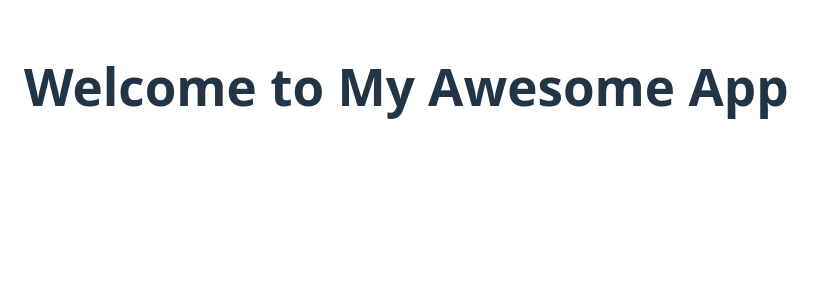
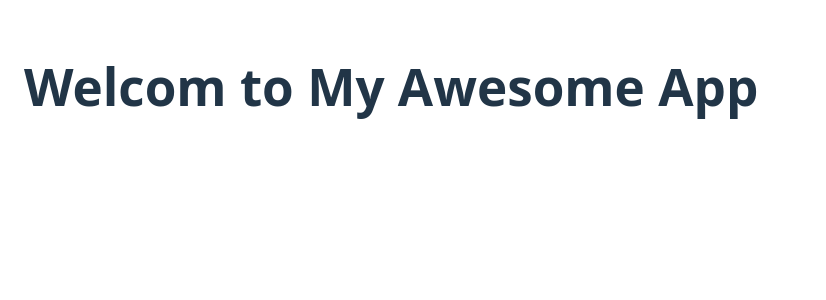
Before and after one commit to michellecong/CS5610, a React (Vite) app in the folder week9/my-react-app/: page / in a window 1280 px wide. Shown: the top 300 px of the page, without its empty margins (0-826 px from the left). Built offline with nearby package versions, Linux system fonts and the light colour scheme.

Commit message:
add header component

```diff
--- a/week9/my-react-app/src/App.jsx
+++ b/week9/my-react-app/src/App.jsx
@@ -35,12 +35,13 @@
 // export default App
 
 import React from "react";
+import Header from "./components/header";
 
 export default function App() {
   const appName = "My Awesome App";
   return (
     <div>
-      <h1>Welcome to {appName}</h1>
+      <Header myAppName={appName} />
     </div>
   );
 }
--- a/week9/my-react-app/src/components/header.jsx
+++ b/week9/my-react-app/src/components/header.jsx
@@ -1,8 +1,11 @@
 import React from "react";
-export default function Header() {
+export default function Header(props) {
+  console.log(props);
   return (
-    <header>
-      <h1>My Awesome App</h1>
-    </header>
+    <div>
+      <header>
+        <h1>Welcom to {props.myAppName}</h1>
+      </header>
+    </div>
   );
 }
```
